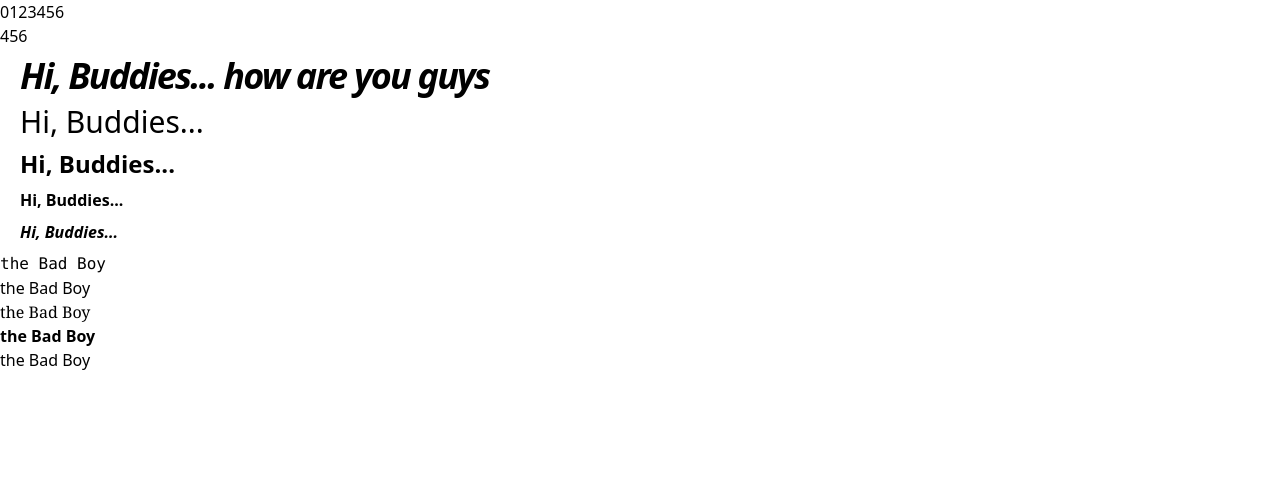
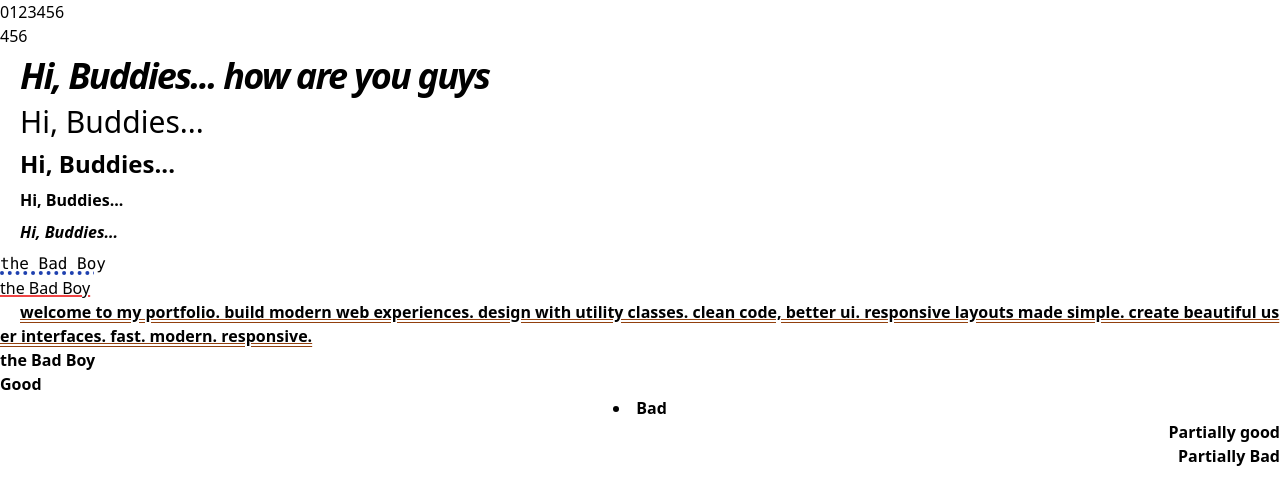
Before and after one commit to Chetan-AMBI-netizen/Tailwind.css-working, a plain HTML site: page landingpage.html in a window 1280 px wide. Drawn offline with nearby package versions, Linux system fonts and the light colour scheme.

Commit message:
worked on typography in TailwindCSS

```diff
--- a/landingpage.html
+++ b/landingpage.html
@@ -13,15 +13,27 @@
      <div class="tabular-nums">
        456
     </div>
-    <h1 class=" font-extrabold mx-5 my-2  text-4xl italic  -tracking-wider line-clamp-none"> Hi, Buddies... how are you guys </h1>
+    <h1 class=" font-extrabold mx-5 my-2  text-4xl leading-96  italic  -tracking-wider line-clamp-none"> Hi, Buddies... how are you guys </h1>
      <h2 class="   mx-5 my-2  text-3xl not-italic  font-stretch-ultra-condensed "> Hi, Buddies...</h2>
       <h3 class="  font-extrabold mx-5 my-2  text-2xl"> Hi, Buddies...</h3>
        <h4 class="  font-extrabold mx-5 my-2  text-1xl subpixel-antialiased "> Hi, Buddies...</h4>
-        <h5 class="  font-extrabold mx-5 my-2  text-0.5xl antialiased italic "> Hi, Buddies...</h5>
-    <div class = "mx = 96 font-mono  "> the Bad Boy </div>
-     <div class = "mx = 96 font-sans"> the Bad Boy </div>
-      <div class = "mx = 96 font-serif"> the Bad Boy </div>
+        <h5 class="  font-extrabold mx-5 my-2   text-0.5xl antialiased italic "> Hi, Buddies...</h5>
+    <div class = "mx = 96 font-mono  leading-14 decoration-dotted  decoration-4  decoration-blue-800   underline *:"> the Bad Boy </div>
+     <div class = "mx = 96 font-sans leading-96  decoration-solid decoration-2  decoration-red-500 underline "> the Bad Boy </div>
+      <div class = "font-bold leading-80 underline   break-all  hyphens-auto  whitespace-normal   align-top   text-pretty  indent-5     lowercase decoration-double decoration-amber-800 text-centers"> Welcome to my portfolio.
+Build modern web experiences.
+Design with utility classes.
+Clean code, better UI.
+Responsive layouts made simple.
+Create beautiful user interfaces.
+Fast. Modern. Responsive. </div>
        <div class = "mx = 96 font-bold"> the Bad Boy </div>
-        <div class = "mx = 96 font-extralight"> the Bad Boy </div>
+       <ul>
+        <li class = "font-bold  text-inherit  text-start list-decimal  leading-32 list-outside decoration-dashed  decoration-amber-800 text-centers"> Good</li>
+        <li class = "font-bold   text-current text-center  list-disc  leading-32  list-inside decoration-wavy decoration-amber-800 text-centers"> Bad</li>
+        <li class = "font-bold   text-right list-none leading-32  list-inside"> Partially good</li>
+        <li class = "font-bold   text-base text-end list-item  leading-32  list-inside "> Partially Bad</li>
+       </ul>
+
 </body>
 </html>
```
